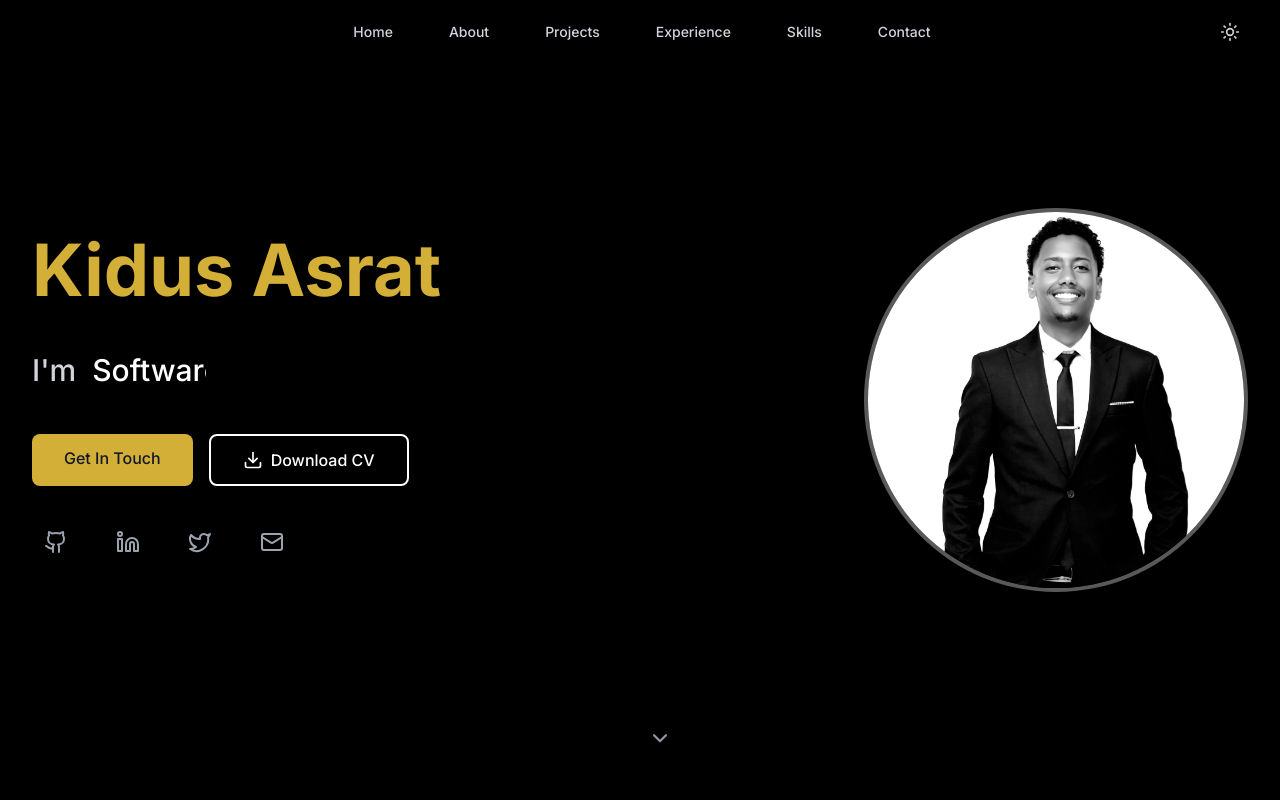
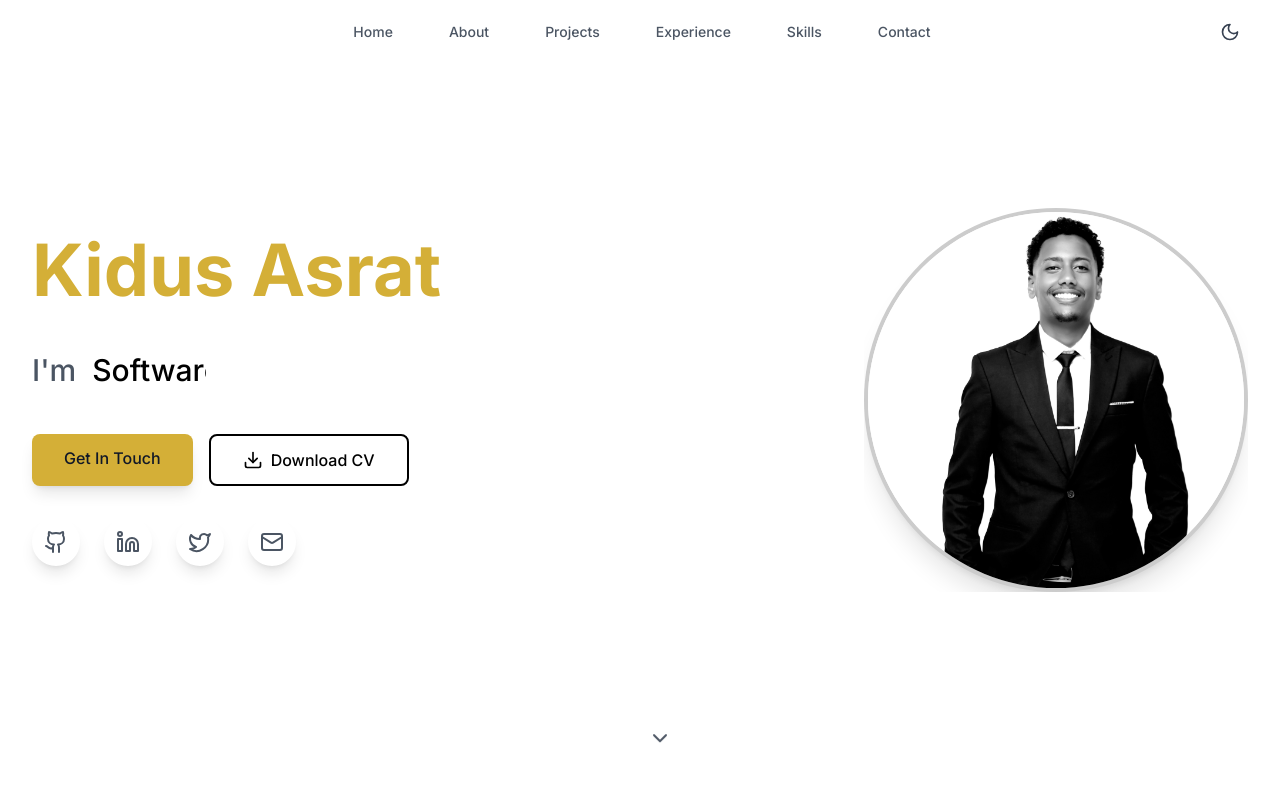
Before and after one commit to kmax11/Portfolio, a React (Vite) app: page / in a window 1280 px wide. Shown: the top 800 px of the page. Built offline with nearby package versions, Linux system fonts and the light colour scheme.

Commit message:
fix: correct theme initialization and improve CSS variable handling in Hero component

```diff
--- a/src/App.tsx
+++ b/src/App.tsx
@@ -1,32 +1,36 @@
-import React, { useState, useEffect } from 'react';
-import Header from './components/Header';
-import Hero from './components/Hero';
-import About from './components/About';
-import Experience from './components/Experience';
-import Projects from './components/Projects';
-import Skills from './components/Skills';
-import Contact from './components/Contact';
-import Footer from './components/Footer';
+import React, { useState, useEffect } from "react";
+import Header from "./components/Header";
+import Hero from "./components/Hero";
+import About from "./components/About";
+import Experience from "./components/Experience";
+import Projects from "./components/Projects";
+import Skills from "./components/Skills";
+import Contact from "./components/Contact";
+import Footer from "./components/Footer";
 
 function App() {
-  const [darkMode, setDarkMode] = useState(true);
+  const [darkMode, setDarkMode] = useState(false);
 
   useEffect(() => {
-    // Check for saved theme preference or default to system preference
-    const savedTheme = localStorage.getItem('theme');
+    // Apply saved theme preference; default stays light when unset
+    const savedTheme = localStorage.getItem("theme");
 
-    if (savedTheme === 'dark' || !savedTheme) {
+    if (savedTheme === "dark") {
       setDarkMode(true);
+    }
+
+    if (savedTheme === "light" || !savedTheme) {
+      setDarkMode(false);
     }
   }, []);
 
   useEffect(() => {
     // Save theme preference and apply to document
-    localStorage.setItem('theme', darkMode ? 'dark' : 'light');
+    localStorage.setItem("theme", darkMode ? "dark" : "light");
     if (darkMode) {
-      document.documentElement.classList.add('dark');
+      document.documentElement.classList.add("dark");
     } else {
-      document.documentElement.classList.remove('dark');
+      document.documentElement.classList.remove("dark");
     }
   }, [darkMode]);
 
@@ -35,9 +39,11 @@ function App() {
   };
 
   return (
-    <div className={`min-h-screen transition-colors duration-300 ${
-      darkMode ? 'bg-gray-900' : 'bg-white'
-    }`}>
+    <div
+      className={`min-h-screen transition-colors duration-300 ${
+        darkMode ? "bg-gray-900" : "bg-white"
+      }`}
+    >
       <Header darkMode={darkMode} toggleDarkMode={toggleDarkMode} />
       <main>
         <Hero darkMode={darkMode} />
--- a/src/components/Hero.tsx
+++ b/src/components/Hero.tsx
@@ -56,9 +56,9 @@ export default function Hero({ darkMode }: HeroProps) {
                   style={
                     {
                       display: "inline-block",
-                      ["--tw-ch" as any]: roles[currentRole]?.length ?? 0,
-                      ["--tw-steps" as any]: roles[currentRole]?.length ?? 0,
-                    } as React.CSSProperties
+                      "--tw-ch": roles[currentRole]?.length ?? 0,
+                      "--tw-steps": roles[currentRole]?.length ?? 0,
+                    } as React.CSSProperties & { [key: `--${string}`]: string | number }
                   }
                 >
                   {roles[currentRole]}
```
